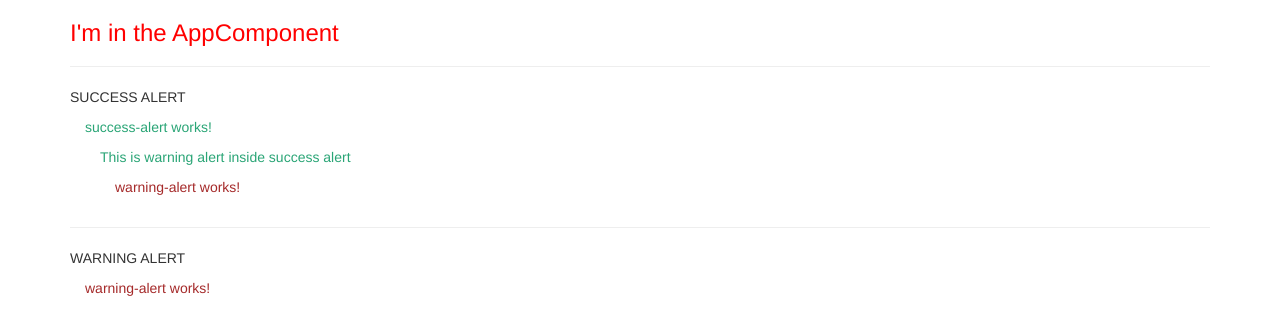
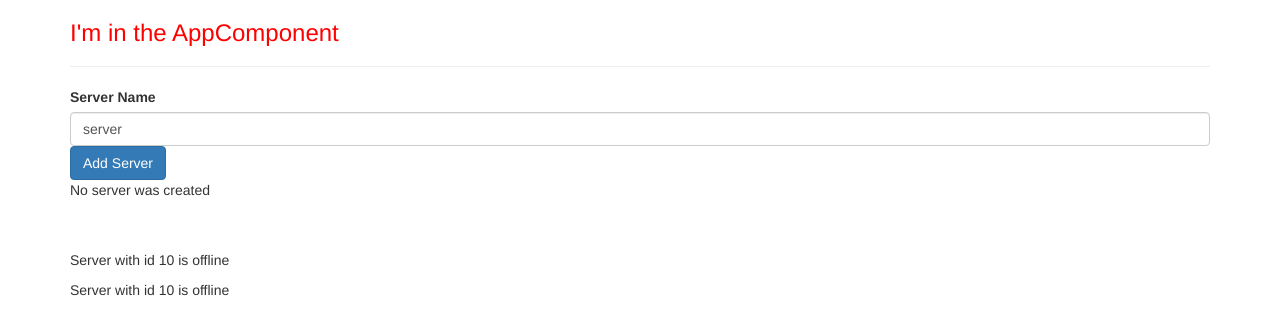
Before and after one commit to ligianicolovici/my-first-angular-app, an Angular app: page / in a window 1280 px wide. Shown: the top 334 px of the page. Built offline with nearby package versions, Linux system fonts and the light colour scheme.

Commit message:
data binding

```diff
--- a/src/app/app.component.html
+++ b/src/app/app.component.html
@@ -1,23 +1,9 @@
 <div class="container">
-  <div class="row">
-    <div class="col-xs-12">
-      <h3>I'm in the AppComponent</h3>
-      <hr>
-      <p> SUCCESS ALERT</p>
-      <app-success-alert></app-success-alert>
-
+    <div class="row">
+        <div class="col-xs-12">
+            <h3>I'm in the AppComponent</h3>
+            <hr />
+            <app-servers></app-servers>
+        </div>
     </div>
-
-    <div class="col-xs-12 col-sm-12 col-md-12 col-lg-12">
-      <hr>
-      <p> WARNING ALERT</p>
-
-      <div class="col-xs-12 col-sm-12 col-md-12 col-lg-12">
-        <app-warning-alert></app-warning-alert>
-      </div>
-
-
-    </div>
-
-  </div>
 </div>
--- a/src/app/server/server.component.html
+++ b/src/app/server/server.component.html
@@ -1 +1 @@
-<p>The server component</p>
+<p>{{ "Server" }} with id {{ serverID }} is {{ getServerStatus() }}</p>
--- a/src/app/server/server.component.ts
+++ b/src/app/server/server.component.ts
@@ -2,7 +2,13 @@
 
 @Component({
   selector: 'app-server',
-  templateUrl: './server.component.html'
+  templateUrl: './server.component.html',
 })
-export class ServerComponent{
+export class ServerComponent {
+  serverID = 10;
+  serverStatus = 'offline';
+
+  getServerStatus() {
+    return this.serverStatus;
+  }
 }
--- a/src/app/servers/servers.component.html
+++ b/src/app/servers/servers.component.html
@@ -1,2 +1,12 @@
+<label>Server Name</label>
+<!-- <input type="text" class="form-control" (input)="onUpdateName($event)" /> -->
+<input type="text" class="form-control" [(ngModel)]="serverName" />
+<!-- <p>{{ serverName }}</p> -->
+<button type="button" class="btn btn-primary" [disabled]="!allowNewServer" (click)="onCreateServer()">
+  Add Server
+</button>
+<p>{{ serverCreationStatus }}</p>
+<br />
+<br />
 <app-server></app-server>
 <app-server></app-server>
--- a/src/app/servers/servers.component.ts
+++ b/src/app/servers/servers.component.ts
@@ -1,13 +1,24 @@
 import { Component, OnInit } from '@angular/core';
 
 @Component({
-  selector: '[app-servers]',
-  // selector:'.app-servers',
-  template: `
-  <app-server></app-server>
-  <app-server></app-server>
-  `
+  selector: 'app-servers',
+  templateUrl: './servers.component.html',
 })
 export class ServersComponent {
+  allowNewServer = false;
+  serverCreationStatus = 'No server was created';
+  serverName = 'server';
+  constructor() {
+    setTimeout(() => {
+      this.allowNewServer = true;
+    }, 2000);
+  }
 
+  onCreateServer() {
+    this.serverCreationStatus =
+      'Server was created! Name is ' + this.serverName;
+  }
+  onUpdateName(event: Event) {
+    this.serverName = (event.target as HTMLInputElement).value;
+  }
 }
```
Also changed, not shown: src/app/app.module.ts (+5 -6 lines).
